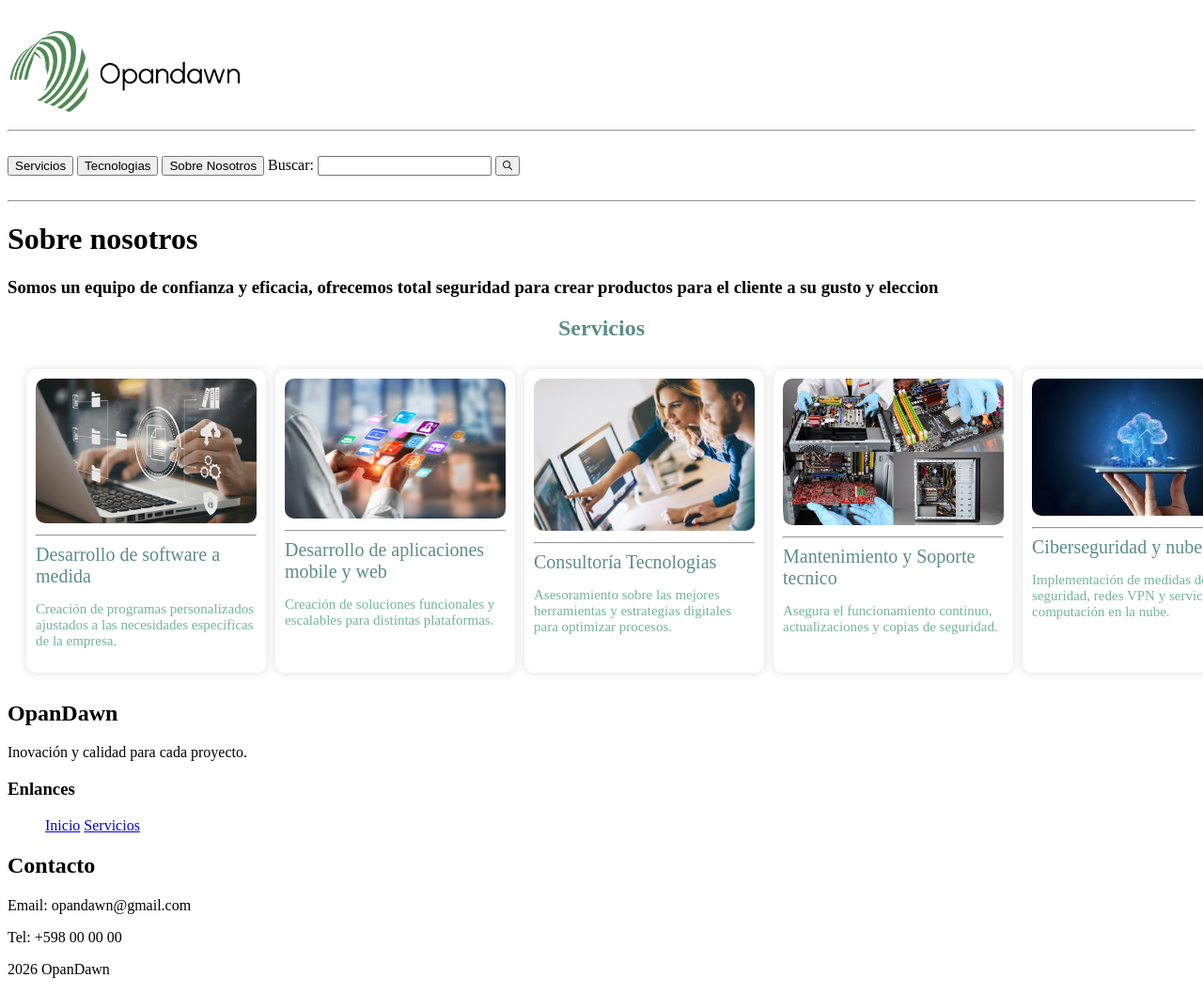
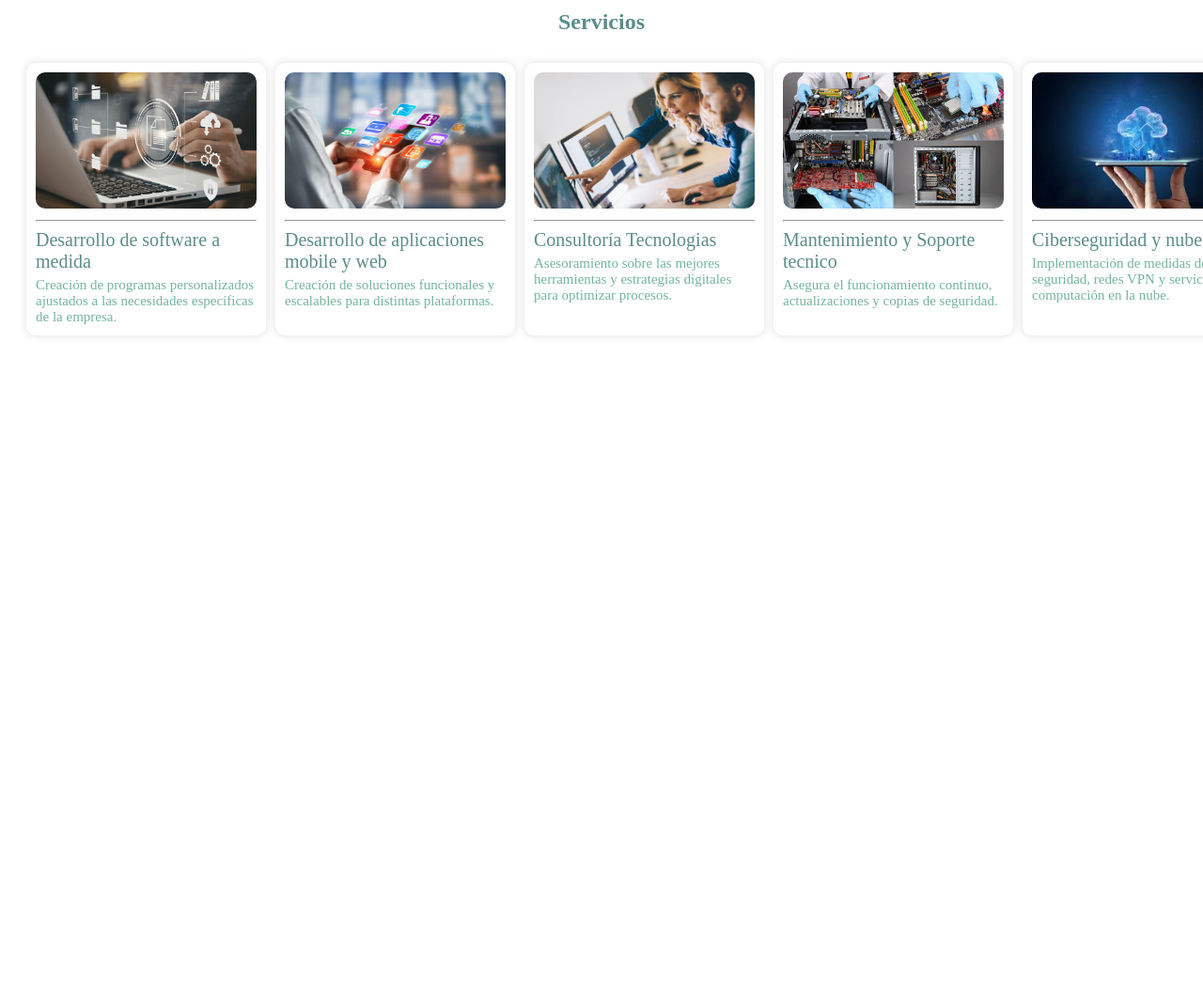
Before and after one commit to Khilluz/Activ_5_C3, a plain HTML site: page index.html in a window 1280 px wide. Shown: the top 1057 px of the page at 94% size. After the commit the page ends 800 px from the top, so only its background shows below. Drawn offline with Linux system fonts and the light colour scheme.

Commit message:
Mejore el css, y el html

```diff
--- a/index.html
+++ b/index.html
@@ -7,29 +7,8 @@
 </head>
 <body>
 <!-- Sección: Inicio (Liam) -->
- <header>
-    <br>
-     <img srcset="Ini_Icon_Opandawn.png" width="250">
-     <br>
-     <hr>
-     <br>
-     <nav>
-        <button>Servicios</button>
-        <button>Tecnologias</button>
-        <button>Sobre Nosotros</button>
-        <label for="site-search">Buscar:</label>
-        <input type="search" id="site-search" name="q" />
-         <button><img srcset="search.png" width="10"></button>
-
-     </nav>
-     <br>
-     <hr>
-
- </header>
 
 <!-- Sección: Equipo / Sobre nosotros (Kamil) -->
- <header><h1>Sobre nosotros</h1></header>
-<h3>Somos un equipo de confianza y eficacia, ofrecemos total seguridad para crear productos para el cliente a su gusto y eleccion</h3>
 
 <!-- Sección: Proyectos / Servicios (Smith) -->
     <section class="serv-section">
@@ -71,21 +50,5 @@
 <!-- Sección: Tecnologias (Mateo) -->
 
 <!-- Pie de página (todos acuerdan quién lo hace) -->
-<footer>
-<h2>OpanDawn</h2>
-<p>Inovación y calidad para cada proyecto.</p>
 
-<h3>Enlances</h3>
-<ul>
-    <a href="Inicio">Inicio</a>
-    <a href="#Servicios">Servicios</a>
-
-</ul>
-
-    <h2>Contacto</h2>
-    <p>Email: opandawn@gmail.com</p>
-    <p>Tel: +598 00 00 00</p>
-       <p>2026 OpanDawn</p>
-
-</footer>
 </body>
--- a/style.css
+++ b/style.css
@@ -18,22 +18,31 @@
 
 .serv {
     box-shadow: 0px 0px 8px 1px rgba(0, 0, 0, 0.1);
+    max-height: 270px;
     border-radius: 10px;
     margin-left: 10px;
     padding: 10px;
+    transition: 0.3s;
+}
+
+.serv:hover {
+    scale: 1.05;
 }
 
 .serv img {
     border-radius: 10px;
     width: 235px;
+    max-height: 145px;
 }
 
 .serv label {
     font-size: 20px;
     color: #5c8d89;
+    margin-top: 5px;
 }
 
 .serv p {
     font-size: 15px;
     color:  #74b49b;
+    margin-top: 5px;
 }
```
